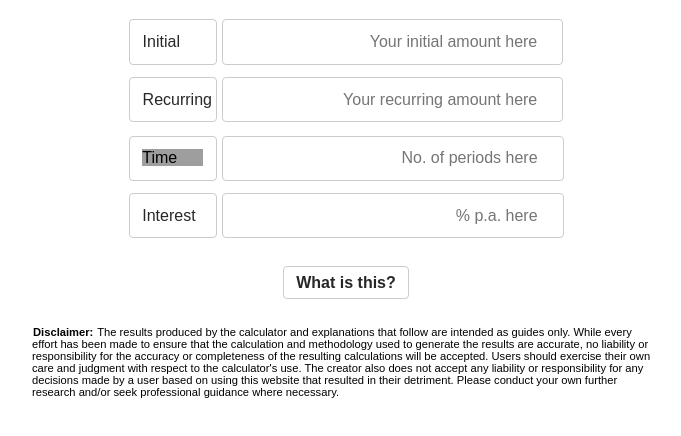
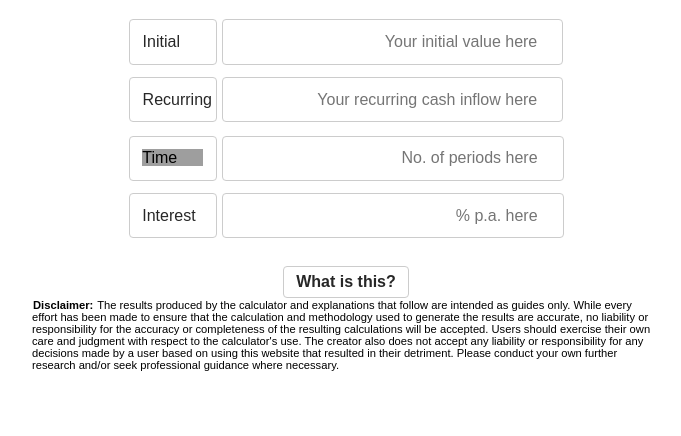
Before and after one commit to andleong/andleong.github.io, a plain HTML site: page index.html in a window 1280 px wide. Shown: the part 240-676 px from the top of the page, without its empty margins (294-975 px from the left). Drawn offline with nearby package versions, Linux system fonts and the light colour scheme; grey boxes are pictures that could not be loaded.

Commit message:
Add files via upload

```diff
--- a/index.html
+++ b/index.html
@@ -25,7 +25,7 @@
                         </div>
 
                         <div class = "inp">
-                        <input type ="text" id = "amount" name = "amount" placeholder = "Your initial amount here" onkeyup="getNums()">
+                        <input type ="text" id = "amount" name = "amount" placeholder = "Your initial value here" onkeyup="getNums()">
                         </div>
 
                         <div class = "divinp">
@@ -33,7 +33,7 @@
                         </div>
 
                         <div class = "inp">
-                        <input type ="text" id = "rec" name = "rec" placeholder = "Your recurring amount here" onkeyup="getNums()">
+                        <input type ="text" id = "rec" name = "rec" placeholder = "Your recurring cash inflow here" onkeyup="getNums()">
                         </div>
 
                     </div>
@@ -60,9 +60,9 @@
                 </form>
             </div>
 
-            <div class = "divbutton">
+
                 <button id="button">What is this?</button>
-            </div>
+
 
             <div class = "info">
 
```
